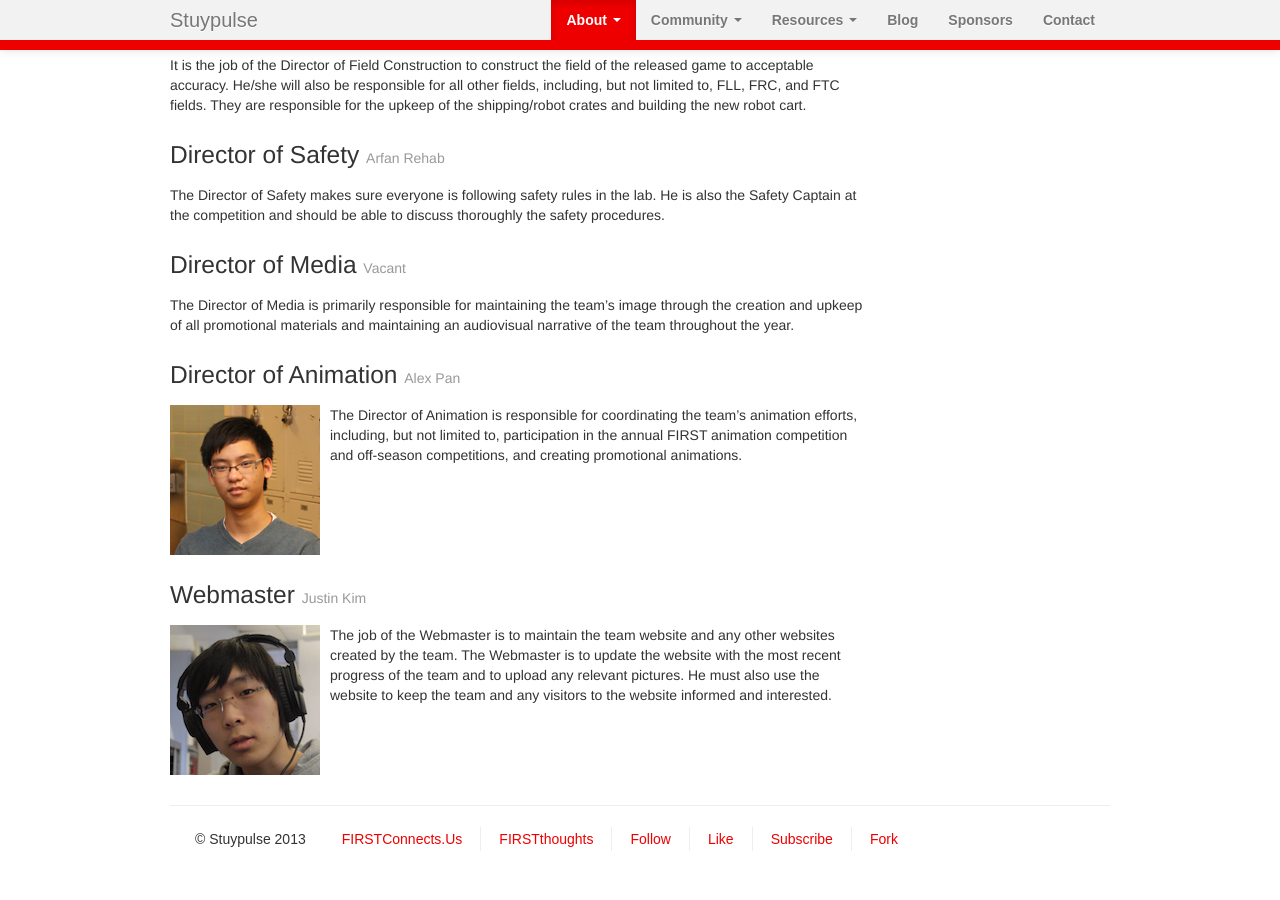
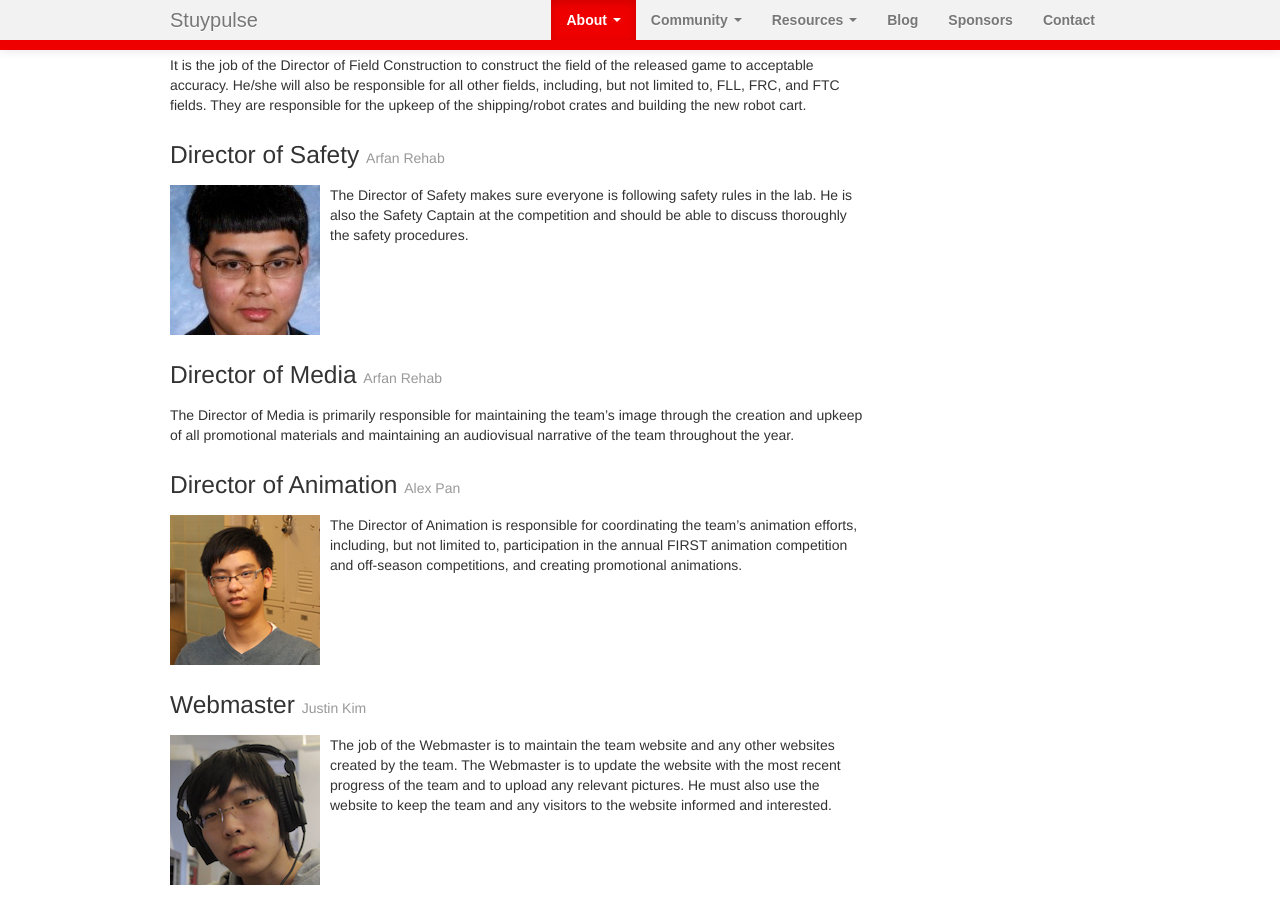
Before and after one commit to StuyPulse/team694.github.io, a Jekyll site: the page built from about/ec/index.md, in a window 1280 px wide and 900 px high, scrolled down 2495 px. Built offline with Jekyll 4.4.1, drawn with Linux system fonts in a browser that asks for light colours; nearby versions of some CDN libraries.

Commit message:
Add photo of arfan

```diff
--- a/about/ec/index.md
+++ b/about/ec/index.md
@@ -34,10 +34,11 @@ positions:
         name: Gabrielle Chen
     safety:
         name: Arfan Rehab
+        photo: /img/ec/arfan.jpg
     machinist:
         name: Vacant
     media:
-        name: Vacant
+        name: Arfan Rehab
     animation:
         name: Alex Pan
         photo: /img/ec/alex.jpg
```
Also changed, not shown: img/ec/arfan.jpg (added).
